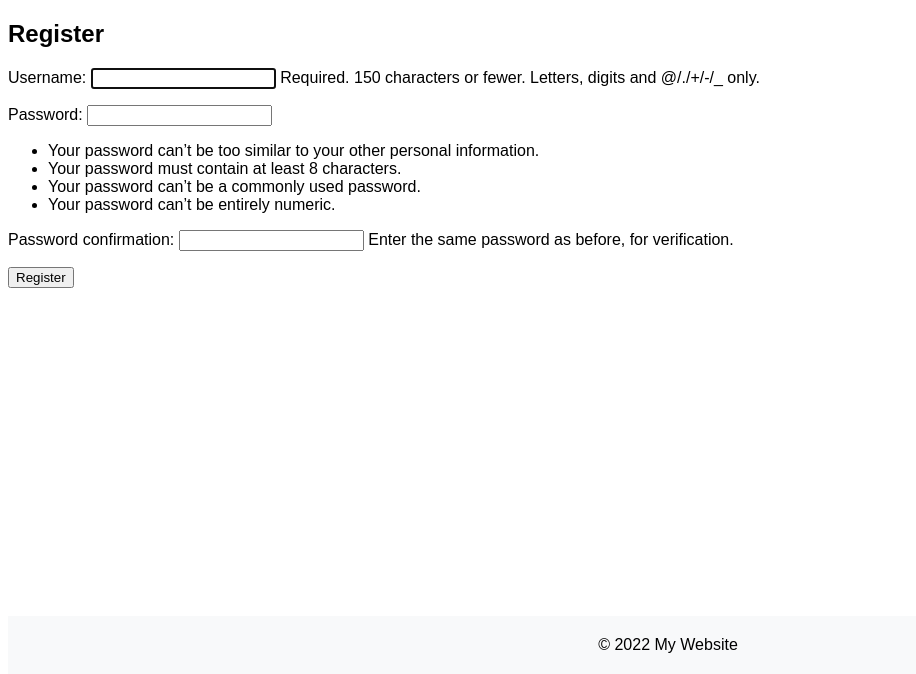
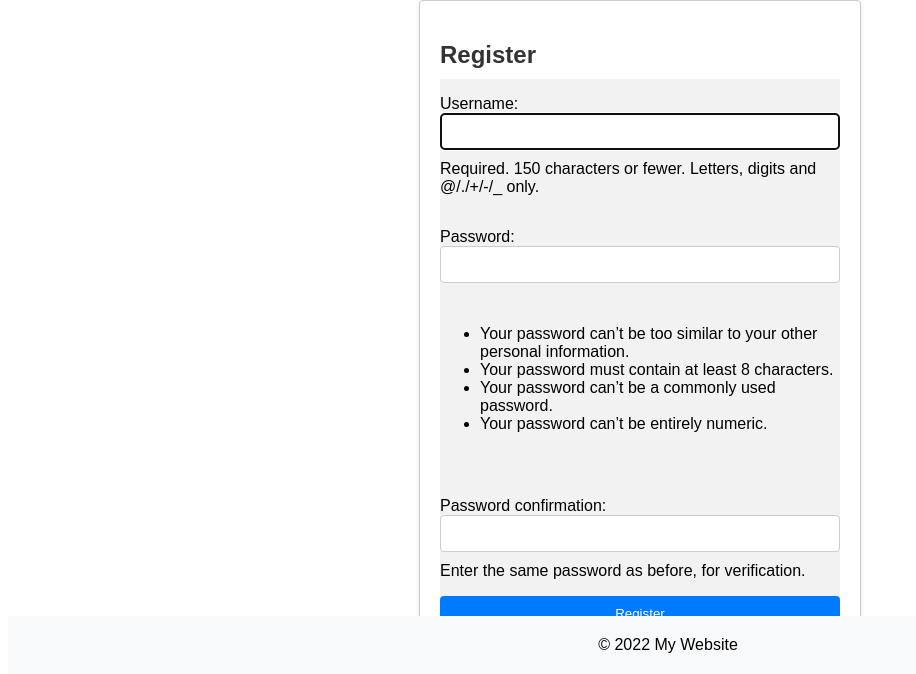
Before and after one commit to Decodeine/Book_list-Api, a Django app: page /register/ in a window 1280 px wide. Shown: the part 126-800 px from the top of the page, without its empty margins (0-916 px from the left). Run offline with Django 4.2, Linux system fonts and the light colour scheme.

Commit message:
login css, register.css

```diff
--- a/book_list_api/book_app/templates/register.html
+++ b/book_list_api/book_app/templates/register.html
@@ -1,10 +1,126 @@
 {% extends "base.html" %}
 
 {% block content %}
-  <h2>Register</h2>
-  <form method="POST">
-    {% csrf_token %}
-    {{ form.as_p }}
-    <button type="submit">Register</button>
-  </form>
+    <div class="register-container">
+        <h2>Register</h2>
+        <form method="POST" class="register-form" onsubmit="return validatePassword()">
+            {% csrf_token %}
+            {{ form.as_p }}
+            <button type="submit">Register</button>
+        </form>
+        <div id="error-message" class="error-message">
+            Your password must meet the following requirements:
+            <ul>
+                <li>Your password must contain at least 8 characters.</li>
+                <li>Your password must contain at least one uppercase letter.</li>
+                <li>Your password must contain at least one lowercase letter.</li>
+                <li>Your password must contain at least one number.</li>
+                <li>Your password must contain at least one special character.</li>
+            </ul>
+        </div>
+    </div>
+
+    <style>
+        .register-container {
+            max-width: 400px;
+            margin: 0 auto;
+        }
+
+        .error-message {
+            display: none;
+            color: red;
+            margin-top: 5px;
+        }
+
+        h2 {
+            color: #333;
+            font-size: 24px;
+            margin-bottom: 10px;
+        }
+
+        .register-form {
+            background-color: #f2f2f2;
+            margin-top: 10px;
+        display: flex;
+        flex-direction: column;
+        }
+
+        .register-form input[type="text"],
+        .register-form input[type="password"] {
+            width: 100%;
+            padding: 10px;
+            margin-bottom: 10px;
+        }
+
+                .register-container {
+                    max-width: 400px;
+                    width: 100%;
+                    padding: 20px;
+                    background-color: #fff;
+                    border: 1px solid #ccc;
+                    border-radius: 4px;
+                    box-shadow: 0 2px 4px rgba(0, 0, 0, 0.1);
+                }
+
+                h2 {
+                    color: #333;
+                    font-size: 24px;
+                    margin-bottom: 10px;
+                }
+
+                .register-form {
+                    display: flex;
+                    flex-direction: column;
+                }
+
+                .register-form label {
+                    margin-bottom: 5px;
+                }
+
+                .register-form input[type="text"],
+                .register-form input[type="password"] {
+                    padding: 10px;
+                    margin-bottom: 10px;
+                    border: 1px solid #ccc;
+                    border-radius: 4px;
+                    box-sizing: border-box;
+                }
+
+                .register-form button[type="submit"] {
+                    background-color: #007bff;
+                    color: #fff;
+                    padding: 10px 20px;
+                    border: none;
+                    border-radius: 4px;
+                    cursor: pointer;
+                }
+
+                .error-message {
+                    display: none;
+                    color: red;
+                    margin-top: 5px;
+                }
+
+    </style>
+
+    <script>
+        function validatePassword() {
+            var password = document.getElementById("id_password").value; // Use the actual ID of your password field
+            var errorMessage = document.getElementById("error-message");
+
+            // Check if the password meets the required format
+            var hasUpperCase = /[A-Z]/.test(password);
+            var hasLowerCase = /[a-z]/.test(password);
+            var hasNumber = /\d/.test(password);
+            var hasSpecialChar = /[!@#$%^&*()_+\-=\[\]{};':"\\|,.<>\/?]/.test(password);
+
+            if (password.length < 8 || !hasUpperCase || !hasLowerCase || !hasNumber || !hasSpecialChar) {
+                errorMessage.style.display = "block";
+                return false; // Prevent form submission
+            } else {
+                errorMessage.style.display = "none";
+                return true; // Allow form submission if the password is valid
+            }
+        }
+    </script>
 {% endblock %}
```
Also changed, not shown: book_list_api/book_app/templates/login.html (+53 -6 lines).
